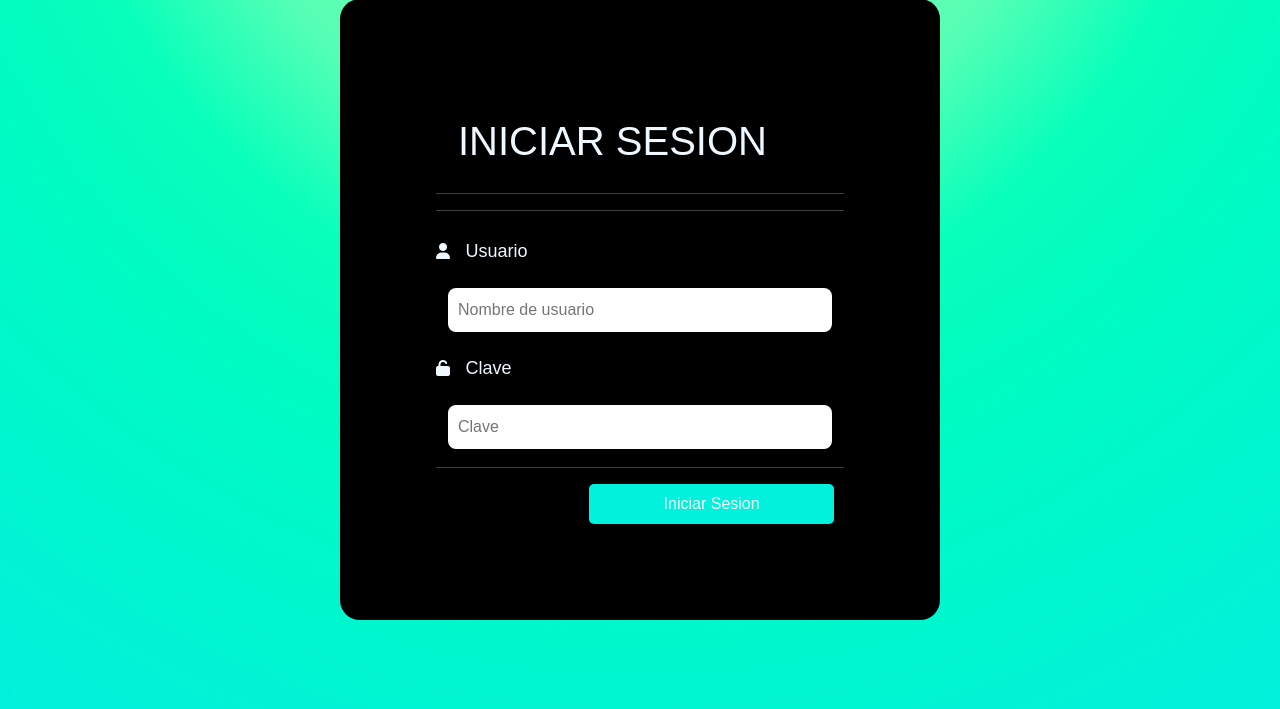
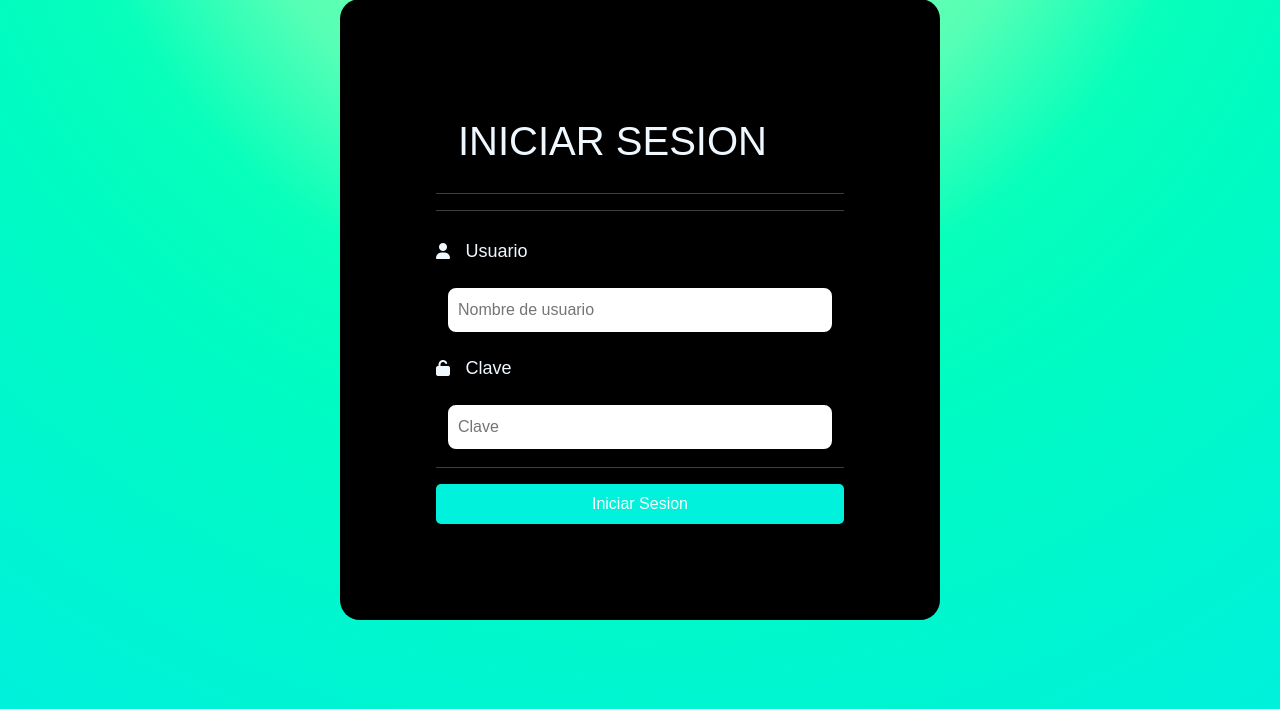
Before and after one commit to santiago2904/crazyvape, a PHP site: page /login2.php in a window 1280 px wide. Shown: the part 91-800 px from the top of the page. Run offline with PHP 8.4, Linux system fonts and the light colour scheme.

Commit message:
se centró el boton de "iniciar sesion"

```diff
--- a/StyleLogin2.css
+++ b/StyleLogin2.css
@@ -14,7 +14,6 @@ body{
     box-sizing: border-box;
 }
 
-
 form{
     width: 600px;
     border:  2px solid black;
@@ -24,6 +23,7 @@ form{
     border-radius: 20px;
     color: aliceblue;
 }
+
 h1{
     display: block;
     border: 2px solid black;
@@ -50,30 +50,19 @@ input{
 }
 
 button{
-    float: right;
+    float: center;
     background-color: #00f1dc;
     padding: .5rem;
     color: white;
     border: none;
-    width: 60%;
+    width: 100%;
     border-radius: 5px;
-    margin-right: 10px;
     text-decoration: none;
 }
 
 button:hover{
     background-color: white;
     color: black;
-}
-
-a{
-    float: left;
-    margin-left: 10px;
-    padding: .5rem;
-    text-decoration: none;
-}
-a:hover{
-    color: white;
 }
 
 .error{
--- a/login_conexion.php
+++ b/login_conexion.php
@@ -24,7 +24,7 @@ if($_SERVER['REQUEST_METHOD'] == 'POST'){
 
     // Verificar si la preparación de la consulta fue exitosa
     if($statement){
-        // Vincular los parámetros a la consulta
+
         mysqli_stmt_bind_param($statement, "ss", $contrasena, $usuario);
 
         // Ejecutar la consulta
```
